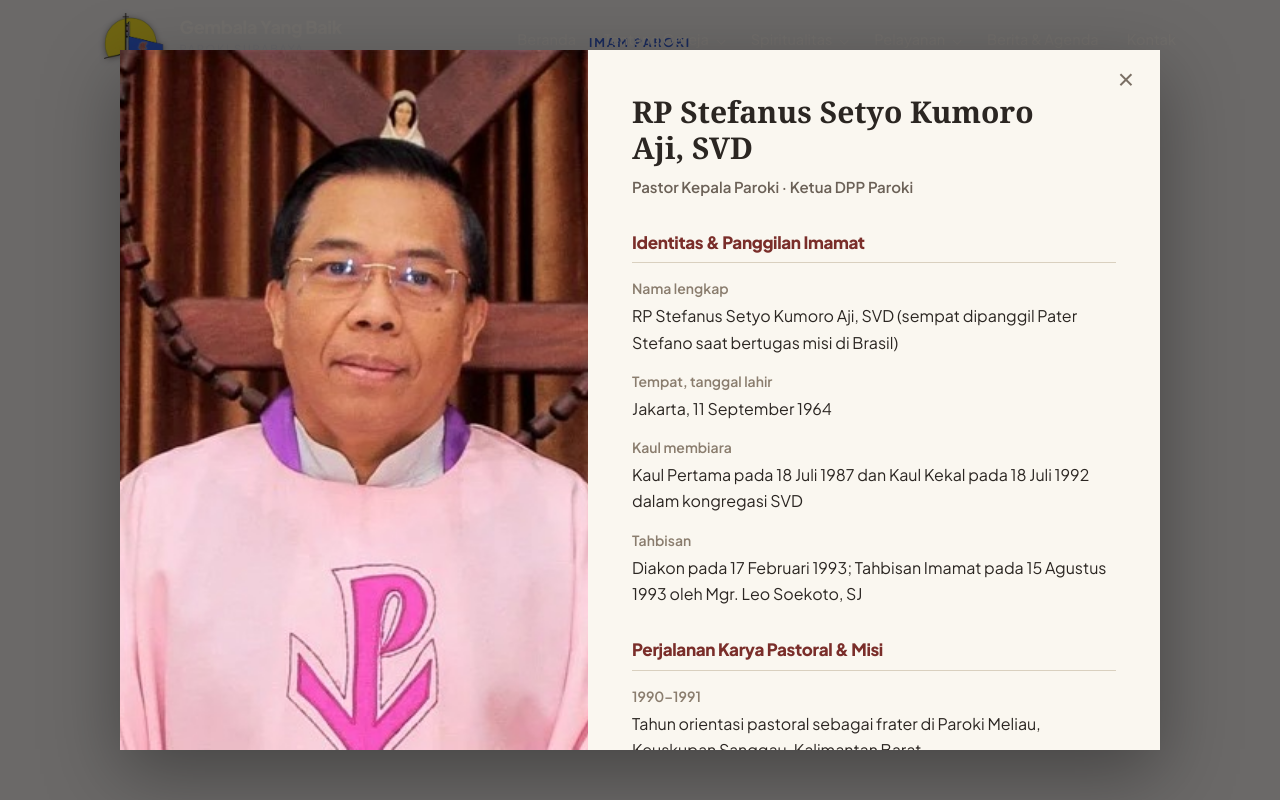
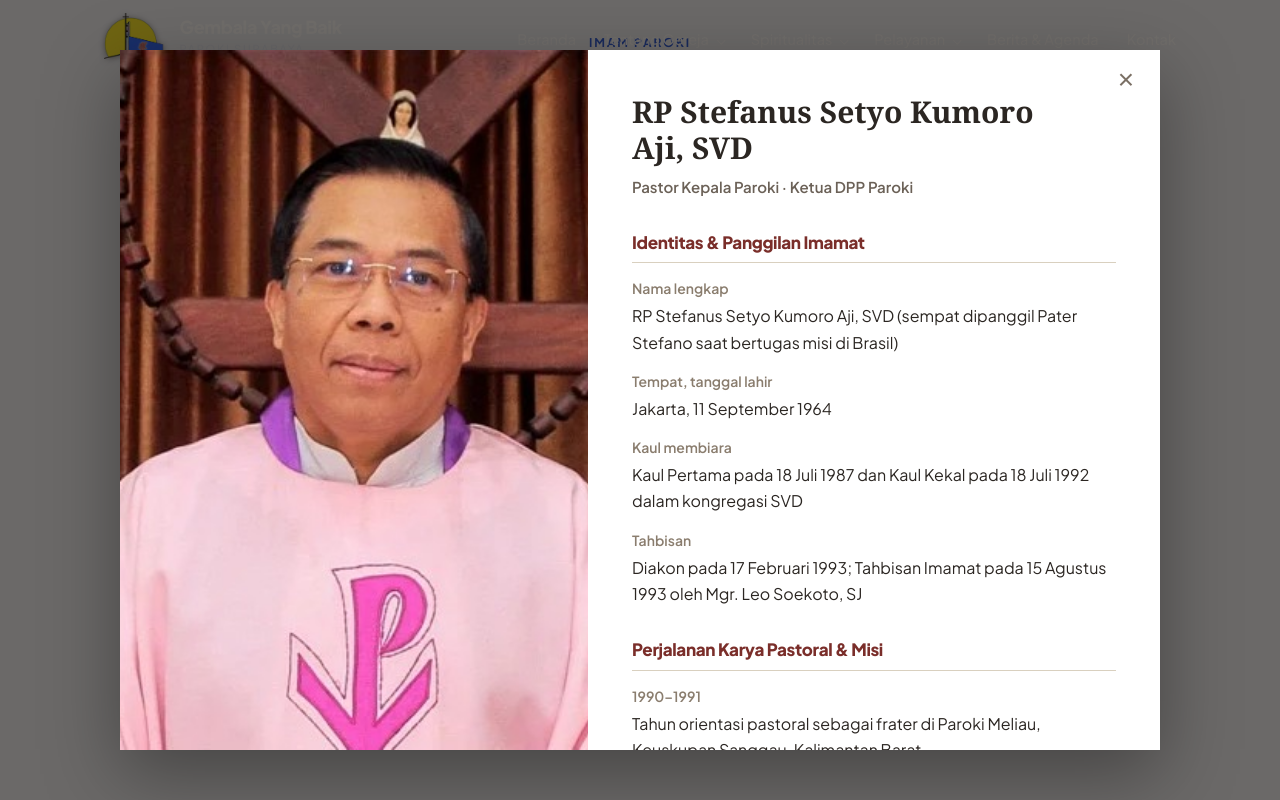
Before and after one commit to KevinAja123/GembalaYangBaikSBY, a plain HTML site: page tentang-gereja.html in a window 1280 px wide. Both pictures are taken after a click on the button 442 px from the left and 978 px from the top of the page. Shown: the part 531-1331 px from the top of the page. Drawn offline with Linux system fonts and the light colour scheme.

Commit message:
Profil romo: kartu putih
Co-Authored-By: Claude Sonnet 5.5 <noreply@anthropic.com>
Claude-Session: https://claude.ai/code/session_01LM2Xb11KDkB47KzAAHyEj3

```diff
--- a/css/style.css
+++ b/css/style.css
@@ -374,7 +374,7 @@ footer .flinks a:hover{text-decoration:underline}
 .rm{cursor:pointer}
 .rm .more{display:inline-block;margin-top:12px;font-style:normal;font-size:13.5px;font-weight:700;color:var(--blue);border-bottom:2px solid var(--gold-l)}
 .rm:focus-visible{outline:3px solid var(--blue);outline-offset:3px}
-.profil{position:fixed;inset:0;margin:auto;padding:0;border:0;width:min(1040px,calc(100vw - 32px));max-width:none;height:min(700px,calc(100vh - 32px));max-height:none;background:#faf7f0;color:#2b2622;overflow:hidden;box-shadow:0 24px 70px rgba(0,0,0,.35)}
+.profil{position:fixed;inset:0;margin:auto;padding:0;border:0;width:min(1040px,calc(100vw - 32px));max-width:none;height:min(700px,calc(100vh - 32px));max-height:none;background:#fff;color:#2b2622;overflow:hidden;box-shadow:0 24px 70px rgba(0,0,0,.35)}
 .profil::backdrop{background:rgba(25,20,16,.62)}
 .profil[open]{display:grid;grid-template-columns:minmax(0,45%) minmax(0,1fr);animation:pfIn .35s var(--ease)}
 .profil[open]::backdrop{animation:pfFade .35s ease}
@@ -382,7 +382,7 @@ footer .flinks a:hover{text-decoration:underline}
 @keyframes pfFade{from{opacity:0}to{opacity:1}}
 .pf-stage{position:relative;background:#e9e3d6;min-height:0}
 .pf-photo{position:absolute;inset:0;width:100%;height:100%;object-fit:cover;object-position:50% 20%;display:block}
-.pf-panel{position:relative;overflow:auto;padding:44px 44px 40px;background:#faf7f0}
+.pf-panel{position:relative;overflow:auto;padding:44px 44px 40px;background:#fff}
 .pf-x{position:absolute;top:10px;right:14px;width:40px;height:40px;background:none;border:0;font-size:28px;line-height:1;color:#7a6f64;cursor:pointer;transition:color .25s var(--ease)}
 .pf-x:hover,.pf-x:focus-visible{color:#2b2622}
 .pf-panel .eyebrow{display:none}
```
